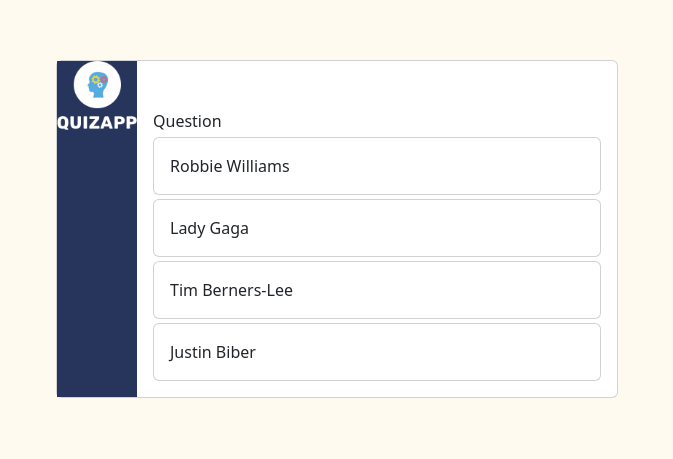
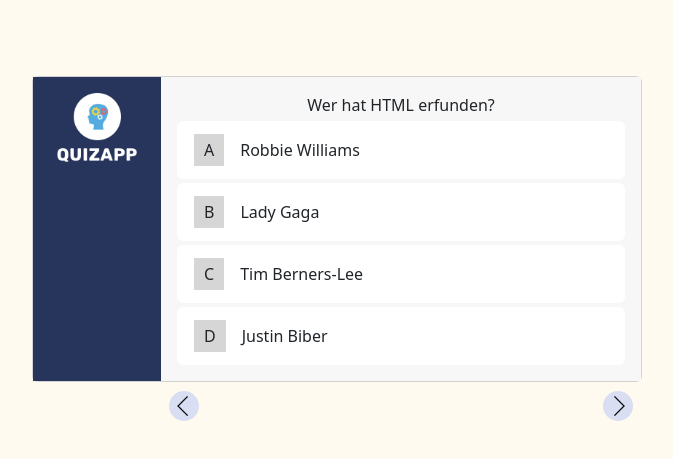
Before and after one commit to henriksorg/quiz_app, a website: page index.html in a window 1280 px wide. Shown: the part 171-630 px from the top of the page, without its empty margins (303-976 px from the left). Drawn offline with nearby package versions, Linux system fonts and the light colour scheme.

Commit message:
style card

```diff
--- a/index.html
+++ b/index.html
@@ -10,9 +10,8 @@
   <link href="https://cdn.jsdelivr.net/npm/bootstrap@5.3.2/dist/css/bootstrap.min.css" rel="stylesheet"
     integrity="sha384-T3c6CoIi6uLrA9TneNEoa7RxnatzjcDSCmG1MXxSR1GAsXEV/Dwwykc2MPK8M2HN" crossorigin="anonymous">
   <script src="https://cdn.jsdelivr.net/npm/bootstrap@5.3.2/dist/js/bootstrap.bundle.min.js"
-    integrity="sha384-C6RzsynM9kWDrMNeT87bh95OGNyZPhcTNXj1NW7RuBCsyN/o0jlpcV8Qyq46cDfL"
-    crossorigin="anonymous">
-  </script>
+    integrity="sha384-C6RzsynM9kWDrMNeT87bh95OGNyZPhcTNXj1NW7RuBCsyN/o0jlpcV8Qyq46cDfL" crossorigin="anonymous">
+    </script>
 
   <!-- fonts einbinden -->
   <link rel="stylesheet" href="fonts.css">
@@ -25,35 +24,41 @@
 <body onload="init()">
   <div class="card flex-row">
     <div class="sidebar">
-      <img src="img/logo.png" class="logo-img" alt="img logo">
+      <img src="img/logo.png" class="logo-img mx-4 mt-3" alt="img logo">
 
     </div>
 
     <div class="card-body quiz-card">
-      <h5 class="card-title ">QUIZAPP</h5>
-      <span class="card-text">Question</span>
-      <div class="card quiz-answer-card mt-1" onclick="answer(1 )">
+      <span class="card-text" id="quiz-question">Question</span>
+      <div class="card quiz-answer-card mt-1 d-flex flex-row align-items-center border-white" onclick="answer(1 )">
+        <div class="answer-letter">A</div>
         <div class="card-body" id="answer1">
           Answer
         </div>
       </div>
-      <div class="card quiz-answer-card mt-1" onclick="answer(2)">
+      <div class="card quiz-answer-card mt-1 d-flex flex-row align-items-center border-white" onclick="answer(2)">
+        <div class="answer-letter">B</div>
         <div class="card-body" id="answer2">
           Answer
         </div>
       </div>
-      <div class="card quiz-answer-card mt-1" onclick="answer(3)">
+      <div class="card quiz-answer-card mt-1 d-flex flex-row align-items-center border-white" onclick="answer(3)">
+        <div class="answer-letter">C</div>
         <div class="card-body" id="answer3">
           Answer
         </div>
       </div>
-      <div class="card quiz-answer-card mt-1 " onclick="answer(4)">
+      <div class="card quiz-answer-card mt-1 d-flex flex-row align-items-center border-white" onclick="answer(4)">
+        <div class="answer-letter">D</div>
         <div class="card-body" id="answer4">
           Answer
         </div>
       </div>
+      <img src="img/icon-links.png" alt="zurück" class="arrow arrow-left"><img src="img/icon-rechts.png" alt="weiter" class="arrow arrow-right" disabled>
     </div>
   </div>
+  <div>
+
 </body>
 
 </html>
--- a/script.js
+++ b/script.js
@@ -1,6 +1,6 @@
 let questions = [
     {
-        "question": "Wer hat HTML erfunden",
+        "question": "Wer hat HTML erfunden?",
         "answer_1": "Robbie Williams",
         "answer_2": "Lady Gaga",
         "answer_3": "Tim Berners-Lee",
@@ -17,6 +17,7 @@ function init() {
 }
 
 function showQuestion(){
+    document.getElementById('quiz-question').innerHTML = question["question"];
     for (let i = 1; i <= 4; i++) {
         document.getElementById("answer" + i).innerHTML = question["answer_"+ i];
     }
@@ -24,9 +25,9 @@ function showQuestion(){
 
 function answer(selection){
     if (selection == question["right_answer"]){
-        document.getElementById('answer'+selection).classList.add('backgrd_gr')
+        document.getElementById('answer'+selection).parentElement.classList.add('backgrd_gr')
     }
     else{
-        document.getElementById('answer'+selection).classList.add('backgrd_red')
+        document.getElementById('answer'+selection).parentElement.classList.add('backgrd_red')
     }
 }
--- a/style.css
+++ b/style.css
@@ -1,17 +1,20 @@
-body{
+body {
     background-color: #FEFAEF !important;
     min-height: 100vh;
     min-width: 100%;
     display: flex;
     justify-content: center;
     align-items: center;
+    flex-direction: column;
 }
 
-.quiz-card{
+.quiz-card {
     width: 30rem;
+    background-color: #F7F7F7;
+    position: relative;
 }
 
-.flex-row{
+/* .flex-row{
     display: flex;
     flex-direction: row;
 }
@@ -19,31 +22,68 @@ body{
 .flex-column{
     display: flex;
     flex-direction: column;
+} */
+
+.logo-img {
+    width: 80px;
 }
 
-.logo-img{
-    width: 80px;
+#quiz-question {
+    width: 100%;
+    display: flex;
+    justify-content: center;
 }
 
 h5 {
     font-family: Rubik;
-    font-size: 20px ;
+    font-size: 20px;
     color: white !important;
 }
 
-.sidebar{
+.sidebar {
     background-color: #27355C;
 }
 
-.quiz-answer-card:hover{
+.quiz-answer-card:hover {
     cursor: pointer;
-    background-color: rgba(0,0,0,0.05);
+    background-color: rgba(0, 0, 0, 0.05);
 }
 
-.backgrd_gr{
-    background-color: #B7F799;
+.backgrd_gr {
+    background-color: #B7F799 !important;
 }
 
-.backgrd_red{
-    background-color: #FFA3A4;
+.backgrd_red {
+    background-color: #FFA3A4 !important;
 }
+
+/* .card-body{
+    border-radius: var(--bs-card-border-radius);
+} */
+
+.answer-letter {
+    background-color: #D6D6D6;
+    padding: 4px 10px;
+    margin-left: 16px;
+}
+
+.arrow-left {
+    left: 8px;
+}
+
+.arrow-right {
+    right: 8px;
+}
+
+.arrow{
+    position: absolute;
+    bottom: -40px;
+    height: 30px;
+    background-color: #D9DEF2;
+    border-radius: 50%;
+}
+
+.arrow:hover{
+    cursor: pointer;
+    background-color: #d9def2d2;
+}
```
Also changed, not shown: img/icon-links.png (added), img/icon-rechts.png (added).
